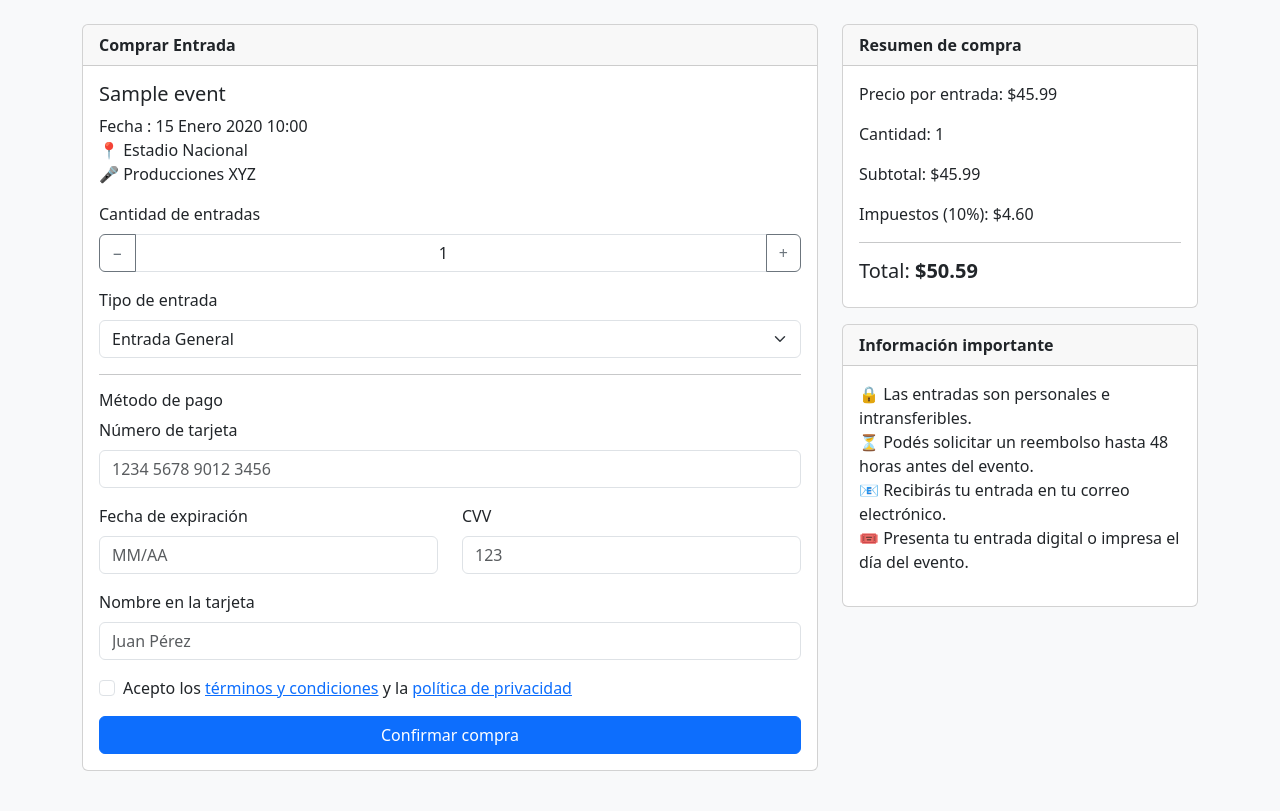
After one commit to witcher-252/eventhub, a Django app: page /tickets/entrada/1 in a window 1280 px wide. The commit adds this page. Run offline with Django 5.2, Linux system fonts and the light colour scheme; a user stored in the database is signed in; tables that the repository leaves empty hold one stand-in row (values such as "Sample post"); parts of the project's set-up code (start-up, migrations or seed data) failed here and were passed over.

Commit message:
ajusto el acceso a la gestion de tickets, agrego formaulario para la compra de entradas

```diff
--- a/app/models.py
+++ b/app/models.py
@@ -74,6 +74,8 @@ class Event(models.Model):
 
         self.save()
 
+
+# modelo para ticket
 class TicketType(models.TextChoices):
         GENERAL = 'general', 'General'
         VIP = 'VIP', 'VIP'
@@ -81,6 +83,7 @@ class TicketType(models.TextChoices):
 class Ticket(models.Model):
     # variables buy_date: date, ticket_code: string, quantity: integer, type : "general"| "VIP"
     usuario = models.ForeignKey(User, on_delete=models.CASCADE, related_name="organized_tickets")
+    evento = models.ForeignKey(Event, on_delete=models.CASCADE, related_name="organized_tickets")
     ticket_code = models.AutoField(primary_key=True)
     quantity = models.PositiveIntegerField()
     buy_date = models.DateTimeField()
--- /dev/null
+++ b/app/templates/ticket/entrada.html
@@ -0,0 +1,102 @@
+<!DOCTYPE html>
+<html lang="es">
+<head>
+    <meta charset="UTF-8">
+    <title>Comprar Entrada</title>
+    <link href="https://cdn.jsdelivr.net/npm/bootstrap@5.3.3/dist/css/bootstrap.min.css" rel="stylesheet">
+</head>
+<body class="bg-light p-4">
+    <div class="container">
+        <div class="row">
+            <!-- Formulario principal -->
+            <div class="col-md-8">
+                <div class="card mb-3">
+                    <div class="card-header"><strong>Comprar Entrada</strong></div>
+                    <div class="card-body">
+                        <h5>{{ evento.title }}</h5>
+                        <p>Fecha : {{evento.scheduled_at}} <br>📍 Estadio Nacional<br>🎤 Producciones XYZ</p>
+
+                        <div class="mb-3">
+                            <label for="cantidad" class="form-label">Cantidad de entradas</label>
+                            <div class="input-group">
+                                <button class="btn btn-outline-secondary" type="button">−</button>
+                                <input type="number" class="form-control text-center" id="cantidad" value="1" min="1">
+                                <button class="btn btn-outline-secondary" type="button">+</button>
+                            </div>
+                        </div>
+
+                        <div class="mb-3">
+                            <label for="tipoEntrada" class="form-label">Tipo de entrada</label>
+                            <select class="form-select" id="tipoEntrada">
+                                <option selected>Entrada General</option>
+                                <option>VIP</option>
+                            </select>
+                        </div>
+
+                        <hr>
+
+                        <h6>Método de pago</h6>
+
+                        <div class="mb-3">
+                            <label for="numeroTarjeta" class="form-label">Número de tarjeta</label>
+                            <input type="text" class="form-control" id="numeroTarjeta" placeholder="1234 5678 9012 3456">
+                        </div>
+
+                        <div class="row">
+                            <div class="col-md-6 mb-3">
+                                <label for="expiracion" class="form-label">Fecha de expiración</label>
+                                <input type="text" class="form-control" id="expiracion" placeholder="MM/AA">
+                            </div>
+                            <div class="col-md-6 mb-3">
+                                <label for="cvv" class="form-label">CVV</label>
+                                <input type="text" class="form-control" id="cvv" placeholder="123">
+                            </div>
+                        </div>
+
+                        <div class="mb-3">
+                            <label for="nombreTarjeta" class="form-label">Nombre en la tarjeta</label>
+                            <input type="text" class="form-control" id="nombreTarjeta" placeholder="Juan Pérez">
+                        </div>
+
+                        <div class="form-check mb-3">
+                            <input class="form-check-input" type="checkbox" id="terminos">
+                            <label class="form-check-label" for="terminos">
+                                Acepto los <a href="#">términos y condiciones</a> y la <a href="#">política de privacidad</a>
+                            </label>
+                        </div>
+
+                        <button class="btn btn-primary w-100">Confirmar compra</button>
+                    </div>
+                </div>
+            </div>
+
+            <!-- Resumen e información -->
+            <div class="col-md-4">
+                <div class="card mb-3">
+                    <div class="card-header"><strong>Resumen de compra</strong></div>
+                    <div class="card-body">
+                        <p>Precio por entrada: $45.99</p>
+                        <p>Cantidad: 1</p>
+                        <p>Subtotal: $45.99</p>
+                        <p>Impuestos (10%): $4.60</p>
+                        <hr>
+                        <h5>Total: <strong>$50.59</strong></h5>
+                    </div>
+                </div>
+
+                <div class="card">
+                    <div class="card-header"><strong>Información importante</strong></div>
+                    <div class="card-body">
+                        <ul class="list-unstyled">
+                            <li>🔒 Las entradas son personales e intransferibles.</li>
+                            <li>⏳ Podés solicitar un reembolso hasta 48 horas antes del evento.</li>
+                            <li>📧 Recibirás tu entrada en tu correo electrónico.</li>
+                            <li>🎟️ Presenta tu entrada digital o impresa el día del evento.</li>
+                        </ul>
+                    </div>
+                </div>
+            </div>
+        </div>
+    </div>
+</body>
+</html>
--- a/app/urls.py
+++ b/app/urls.py
@@ -16,9 +16,10 @@ urlpatterns = [
 
 
     # urls de ticket
-    path('tickets/', views.gestion_ticket, name='gestion_ticket'),
+    path('tickets/gestion/<idEvento>', views.gestion_ticket, name='gestion_ticket'),
     path('tickets/crearTicket', views.create_ticket, name='create_ticket'),
     path('tickets/editar/<id>', views.edit_ticket, name='edit_ticket'),
     path('tickets/eliminar/<id>', views.delete_ticket, name='delete_ticket'),
     path('tickets/update', views.update_ticket, name='update_ticket'),
+    path('tickets/entrada/<idEvento>', views.buy_ticket, name='buy_ticket'),
 ]
--- a/app/views.py
+++ b/app/views.py
@@ -3,6 +3,7 @@ from django.contrib.auth import authenticate, login
 from django.contrib.auth.decorators import login_required
 from django.shortcuts import get_object_or_404, redirect, render
 from django.utils import timezone
+from django.urls import reverse
 
 from .models import Event, User, Ticket
 
@@ -113,7 +114,6 @@ def event_form(request, id=None):
         else:
             event = get_object_or_404(Event, pk=id)
             event.update(title, description, scheduled_at, request.user)
-
         return redirect("events")
 
     event = {}
@@ -129,30 +129,42 @@ def event_form(request, id=None):
 # codigo de ticket - inicio
 
 @login_required
-def gestion_ticket(request):
+def gestion_ticket(request, idEvento):
     usuarioTk = request.user
+    listaTickets= None
 
+    event = get_object_or_404(Event, pk=idEvento)
     if not usuarioTk.is_organizer:
         listaTickets=Ticket.objects.filter(usuario=usuarioTk)
     else:
-        listaTickets = Ticket.objects.all()
+        tiene_eventos = Event.objects.filter(organizer=usuarioTk).exists()
+        if not tiene_eventos:
+             return render(request, "ticket/gestionTicket.html",
+                  {"listaTickets": listaTickets,"user_is_organizer": request.user.is_organizer})
+        eventosOrg = usuarioTk.organized_events.all()
+        listaTickets = Ticket.objects.filter(evento__in=eventosOrg)
+
     return render(request, "ticket/gestionTicket.html",
-                  {"listaTickets": listaTickets,"user_is_organizer": request.user.is_organizer})
+                  {"listaTickets": listaTickets,"user_is_organizer": request.user.is_organizer, "event": event})
 
 @login_required
 def create_ticket(request):
+
     usuario = request.user
+    idEvento = request.POST['idEvento']
+    event = get_object_or_404(Event, pk=idEvento)
     tipo = request.POST['tipoEntrada']
     cantidad = request.POST['cantidadTk']
 
-    Ticket.objects.create( quantity=cantidad , buy_date=timezone.now(), type=tipo, usuario=usuario)
-    return redirect("/tickets")
+    Ticket.objects.create( quantity=cantidad , buy_date=timezone.now(), type=tipo, usuario=usuario, evento = event)
+    return redirect('gestion_ticket', idEvento= idEvento)
 
 @login_required
 def delete_ticket(request, id):
     tk = get_object_or_404(Ticket, ticket_code=id)
+    evento = tk.evento
     tk.delete()
-    return redirect("/tickets")
+    return redirect('gestion_ticket', idEvento= evento.pk)
 
 @login_required
 def edit_ticket(request, id):
@@ -169,5 +181,10 @@ def update_ticket(request):
     tk.quantity = cantidad
     tk.type = tipo
     tk.save()
-    return redirect("/tickets")
+    return redirect('gestion_ticket', idEvento= tk.evento.pk)
+
+@login_required
+def buy_ticket(request, idEvento):
+    event = get_object_or_404(Event, pk=idEvento)
+    return render(request, "ticket/entrada.html", {"user_is_organizer": request.user.is_organizer, "evento":event})
 # codigo de ticket - fin
```
Also changed, not shown: app/templates/app/events.html (+8 -0 lines), app/templates/ticket/gestionTicket.html (+14 -3 lines), app/migrations/0007_ticket_evento.py (added).
